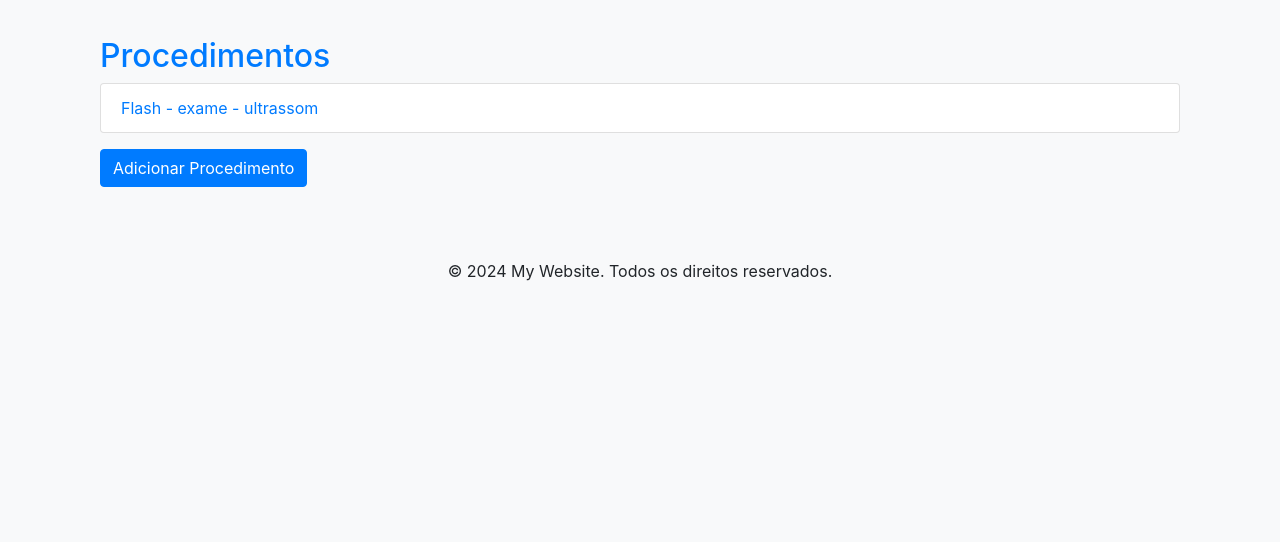
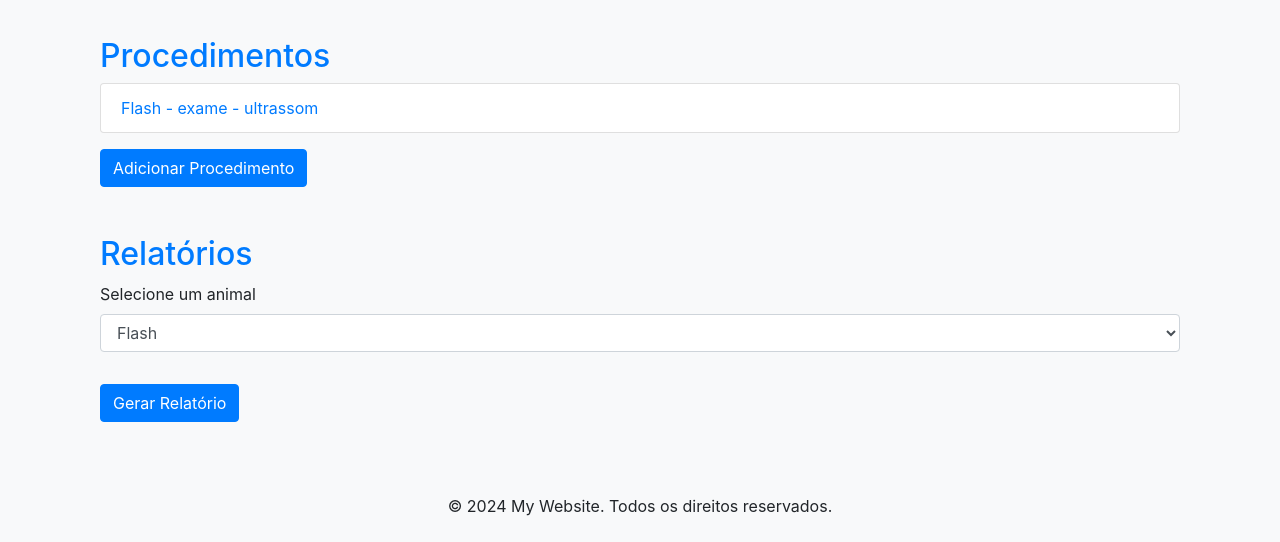
Before and after one commit to rafaele-miranda/vet_sistema, a Django app: page /accounts/read/ in a window 1280 px wide. Shown: the part 513-1055 px from the top of the page. Before the commit the page ends 794 px from the top, so only its background shows below. Run offline with Django 5.2, Linux system fonts and the light colour scheme; data comes from the database, SQL or seed files in the repository; both versions use the stored data as it was after the commit; some libraries are stand-ins or nearby versions.

Commit message:
implementação relatório

```diff
--- a/accounts/models.py
+++ b/accounts/models.py
@@ -2,15 +2,7 @@ from django.contrib.auth.models import AbstractUser, Group, Permission
 from django.db import models
 from django.core.validators import RegexValidator
 
-proced = [
-      ('vacinacao', 'Vacinação'),
-      ('castracao', 'Castração'),
-      ('lab', 'Exames laboratoriais'),
-      ('imagem', 'Exames de imagem'),
-      ('tumor', 'Remoção de tumores'),
-      ('limpeza', 'Limpeza dental'),
-      ('cirurgia', 'Cirurgia'),
-    ]
+
 
 class CustomUser(AbstractUser):
   groups = models.ManyToManyField(Group, related_name='customuser_set', blank=True)
@@ -60,7 +52,16 @@ class Medicamento(models.Model):
 
 
 class Procedimento(models.Model):
-  tipo_procedimento = models.CharField(max_length=100, choices=proced, default='1')
+  procedimento = [
+      ('vacinacao', 'Vacinação'),
+      ('castracao', 'Castração'),
+      ('lab', 'Exames laboratoriais'),
+      ('imagem', 'Exames de imagem'),
+      ('tumor', 'Remoção de tumores'),
+      ('limpeza', 'Limpeza dental'),
+      ('cirurgia', 'Cirurgia'),
+    ]
+  tipo_procedimento = models.CharField(max_length=100, choices=procedimento, default='1')
   data = models.DateTimeField()
   veterinario_responsavel = models.CharField(max_length=100, verbose_name='Veterinário responsável')
   observacao = models.CharField(max_length=100, verbose_name='Observação')
--- a/accounts/templates/registration/read.html
+++ b/accounts/templates/registration/read.html
@@ -42,8 +42,24 @@
                 </li>
             {% endfor %}
         </ul>
-        <a href="{% url 'cadastro_procedimento' %}" class="btn btn-primary">Adicionar Procedimento</a>
+        <a href="{% url 'cadastro_procedimento' %}" class="btn btn-primary mb-5">Adicionar Procedimento</a>
+
+        <h2 class="text-primary">Relatórios</h2>
+        <form method="GET" action="{% url 'relatorio' %}">
+            <div class="form-group">
+                <label for="animalSelect">Selecione um animal</label>
+                <select class="form-control" id="animalSelect" name="animal_id">
+                    {% for animal in dados_animal %}
+                        <option value="{{ animal.id }}">{{ animal.nome }}</option>
+                    {% endfor %}
+                </select>
+            </div>
+            <button type="submit" class="btn btn-primary mt-3">Gerar Relatório</button>
+        </form>
+
     </div>
+
+
 
     <!-- Bootstrap JS -->
     <script src="https://code.jquery.com/jquery-3.5.1.slim.min.js"></script>
--- a/accounts/urls.py
+++ b/accounts/urls.py
@@ -16,6 +16,8 @@ urlpatterns = [
     path('cadastro_procedimento/', views.cadastro_procedimento, name='cadastro_procedimento'),
     path('update_procedimento/<int:pk>/', views.update_procedimento, name='update_procedimento'),
     path('delete_procedimento/<int:pk>/', views.deleteProcedimento, name='delete_procedimento'),
+    path('relatorio/', views.animal_relatorio, name='relatorio'),
+
 
 
 
--- a/accounts/views.py
+++ b/accounts/views.py
@@ -1,4 +1,4 @@
-from django.shortcuts import redirect, render
+from django.shortcuts import redirect, render, get_object_or_404
 from django.views import generic
 from django.urls import reverse_lazy
 from .models import DadosAnimal, Medicamento, Procedimento
@@ -23,6 +23,7 @@ def read(request):
     dic['dados_animal'] = DadosAnimal.objects.all()
     dic['dados_medicamento'] = Medicamento.objects.all()
     dic['dados_procedimento'] = Procedimento.objects.all()
+    dic['animais'] = DadosAnimal.objects.all()
     return render(request, 'registration/read.html', dic)
 
 def cadastro_animal(request):
@@ -106,3 +107,20 @@ def deleteProcedimento(request, pk):
     procedimento = Procedimento.objects.get(pk=pk)
     procedimento.delete()
     return redirect('read')
+
+def animal_relatorio(request):
+    animal_id = request.GET.get('animal_id')
+    if animal_id:
+        animal = get_object_or_404(DadosAnimal, id=animal_id)
+        medicamentos = animal.medicamentos.all()
+        procedimentos = animal.procedimentos.all()
+
+        context = {
+            'animal': animal,
+            'medicamentos': medicamentos,
+            'procedimentos': procedimentos,
+        }
+
+        return render(request, 'relatorio.html', context)
+    else:
+        return redirect('read')
```
Also changed, not shown: accounts/templates/relatorio.html (added, +41 -0 lines), accounts/migrations/0002_alter_procedimento_tipo_procedimento.py (added), db.sqlite3.
